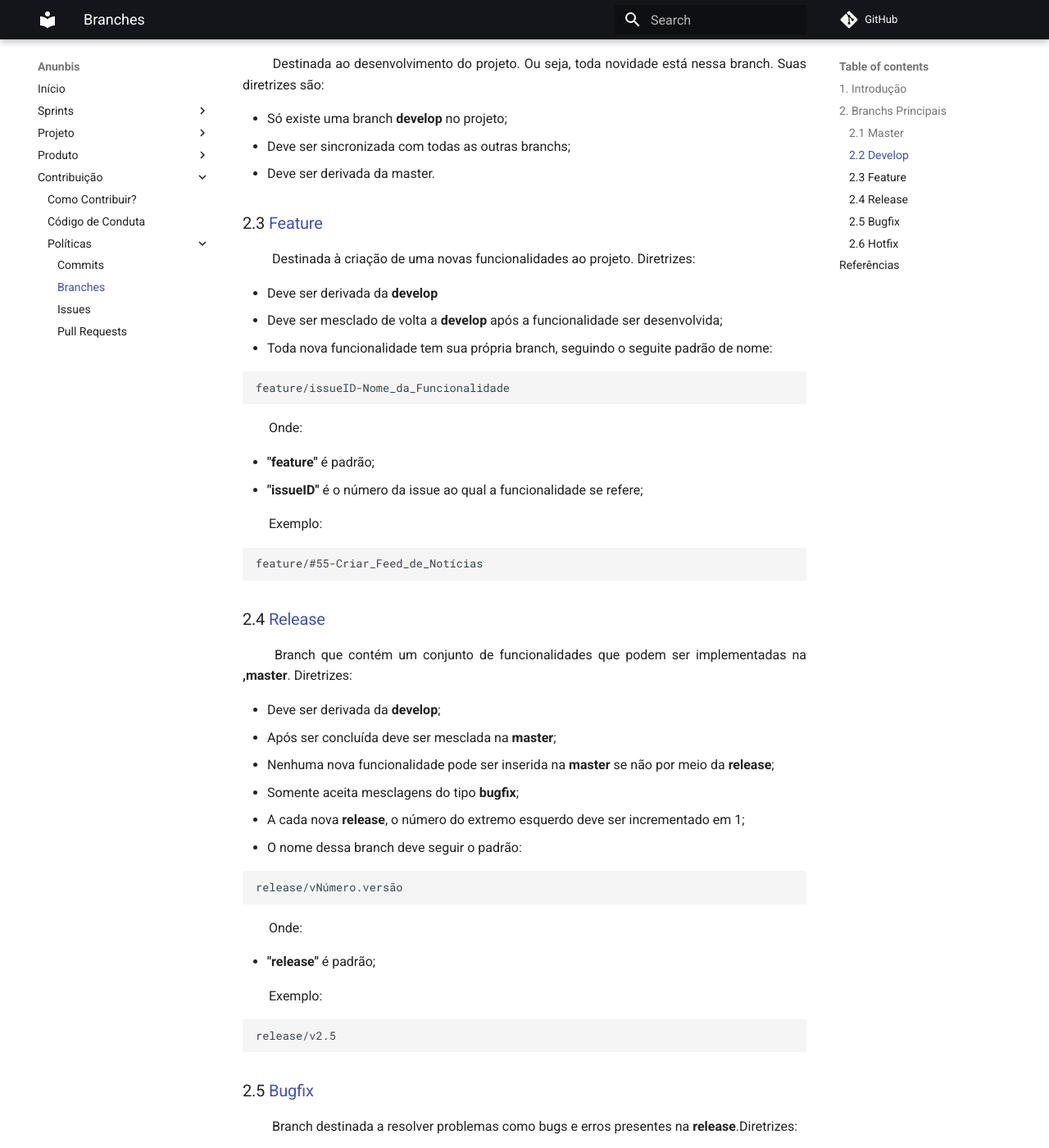
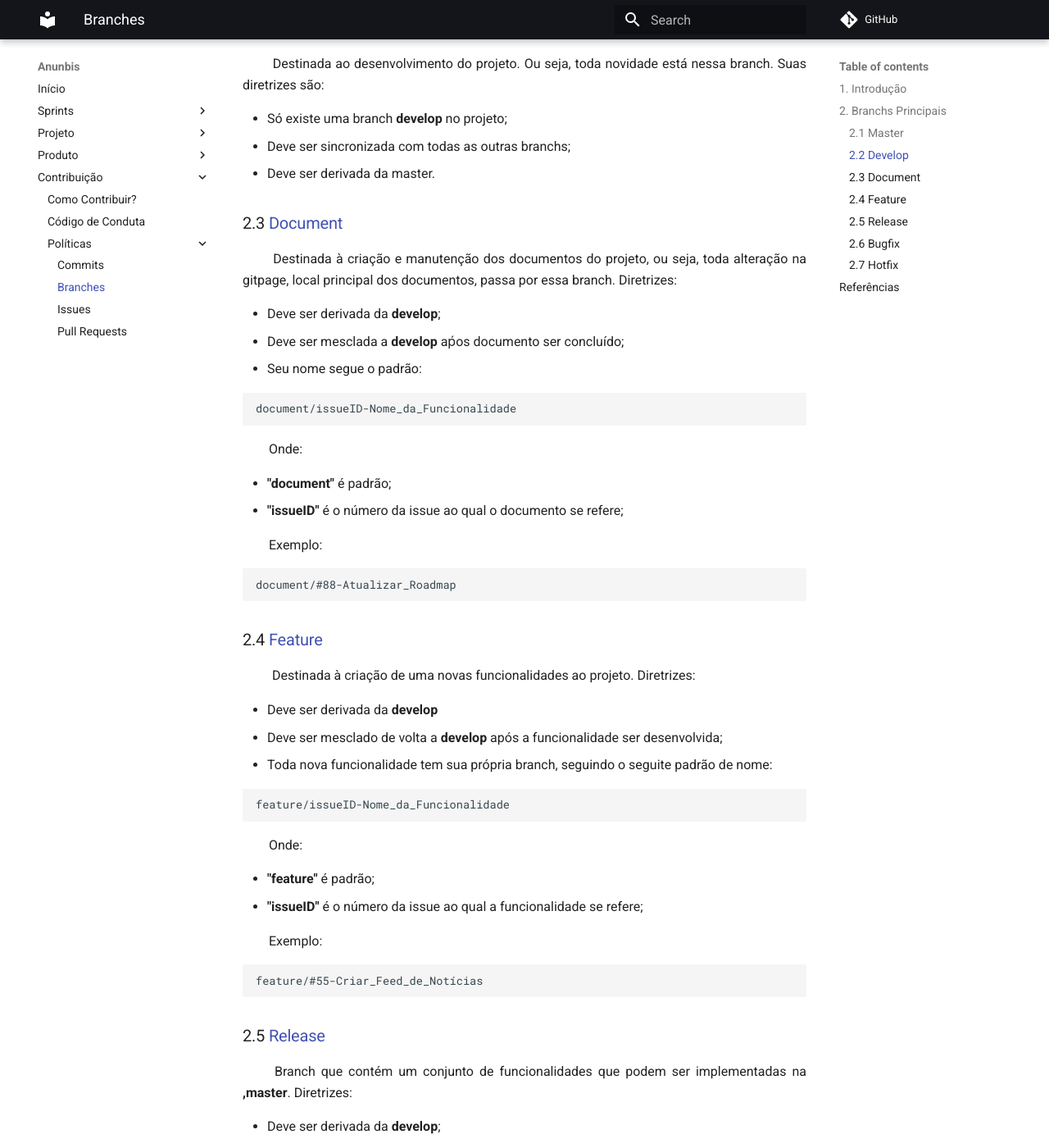
Before and after one commit to fga-eps-mds/2020.2-Anunbis, an MkDocs documentation site: the page built from docs/policies/branches.md, in a window 1280 px wide and 1400 px high, scrolled down 717 px. Shown: the whole window at 82% size. Built offline with MkDocs 1.6.1 and Material for MkDocs 9.7.7, drawn with Linux system fonts in a browser that asks for light colours; comment, search, counter and statistics services are not loaded.

Commit message:
#51 Adicionando 'document' na Politica de Branchs
Adicionei o um tópico para Documentação na politicia de repositorio/branch

````diff
--- a/docs/policies/branches.md
+++ b/docs/policies/branches.md
@@ -22,7 +22,29 @@
 * Deve ser sincronizada com todas as outras branchs;
 * Deve ser derivada da master.
 
-### 2.3 <a name="2.3">Feature</a>
+### 2.3 <a name="2.3">Document</a>
+<p align = "justify"> &emsp;&emsp; Destinada à criação e manutenção dos documentos do projeto, ou seja, toda alteração na gitpage, local principal dos documentos, passa por essa branch. Diretrizes:</p>
+
+* Deve ser derivada da <b>develop</b>;
+* Deve ser mesclada a <b>develop</b> aṕos documento ser concluído;
+* Seu nome segue o padrão:
+
+```
+document/issueID-Nome_da_Funcionalidade
+```
+
+<p align = "justify">&emsp;&emsp;Onde:</p>
+
+* <b>"document"</b> é padrão;
+* <b>"issueID"</b> é o número da issue ao qual o documento se refere;
+
+<p align = "justify">&emsp;&emsp;Exemplo:</p>
+
+```
+document/#88-Atualizar_Roadmap
+```
+
+### 2.4 <a name="2.4">Feature</a>
 <p align = "justify"> &emsp;&emsp; Destinada à criação de uma novas funcionalidades ao projeto. Diretrizes:</p>
 
 * Deve ser derivada da <b>develop</b>
@@ -91,7 +113,7 @@ bugfix/issueID-Nome_do_bugfix
 bugfix/#89-Resolver_Feed_de_Noticias
 ```
 
-### 2.6 <a name="2.6">Hotfix</a>
+### 2.7 <a name="2.7">Hotfix</a>
 <p align = "justify"> &emsp;&emsp; Destinada a resolver problemas urgentes na <b>master</b>. Diretrizes:</p>
 
 * Deve ser derivada da <b>master</b>;
````
Also changed, not shown: other parts of docs/policies/branches.md (+2 -2 lines).
